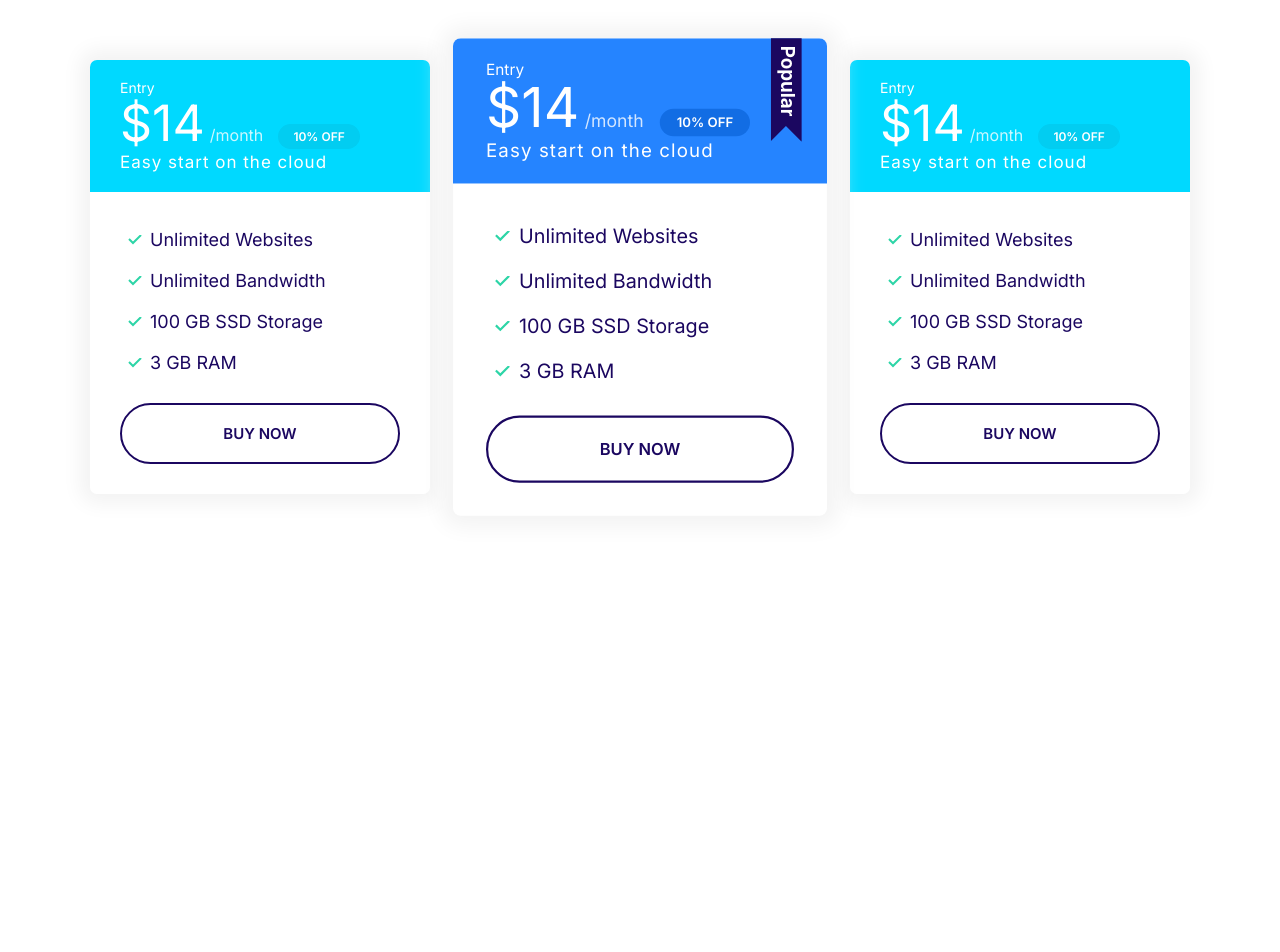
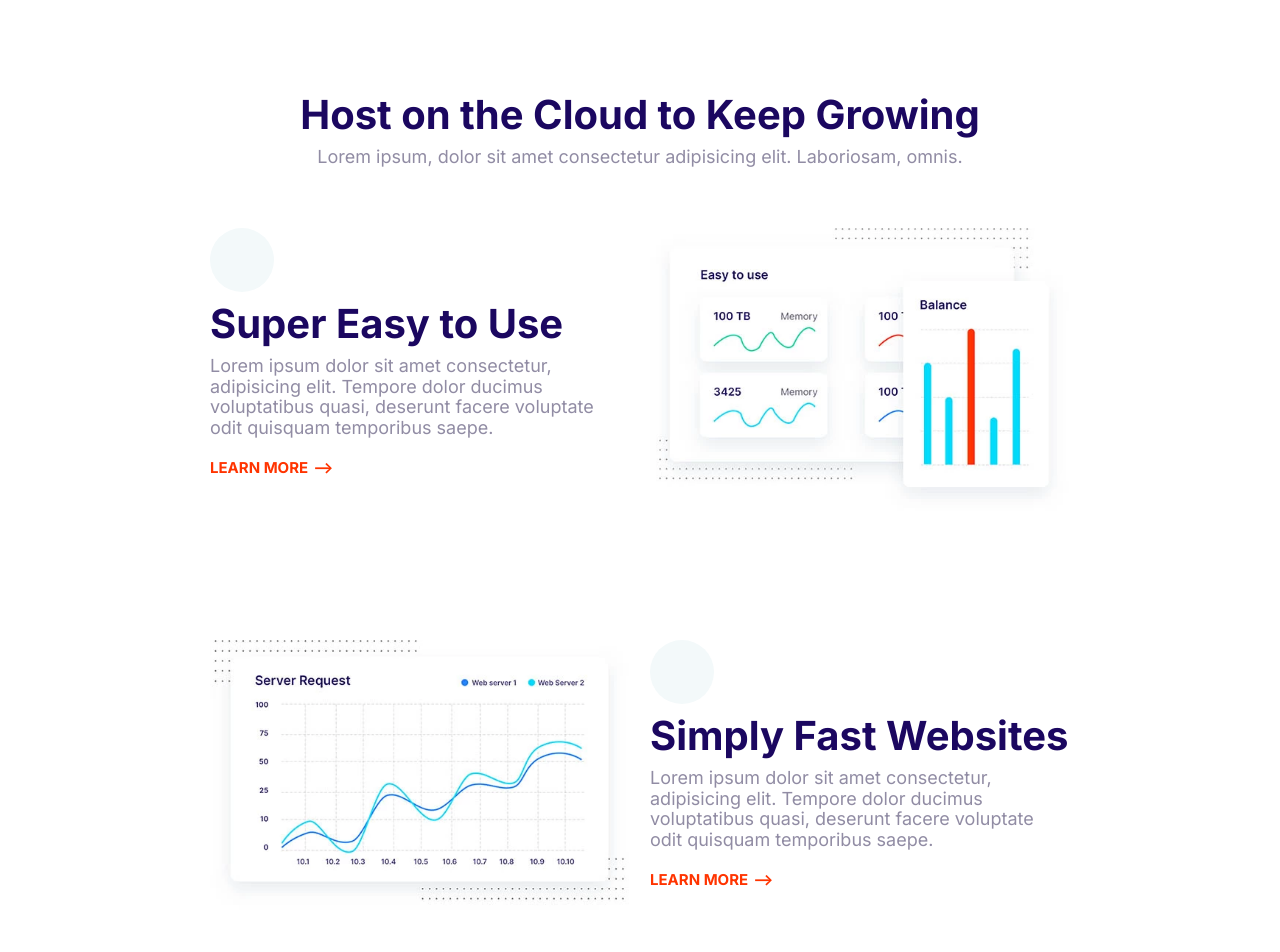
Before and after one commit to Oenghuswalsh/moshify, a plain HTML site: page index.html in a window 1280 px wide. Shown: the top 952 px of the page. Before the commit the page ends 800 px from the top, so only its background shows below. Drawn offline with Linux system fonts and the light colour scheme.

Commit message:
Build feature block component.

```diff
--- a/css/styles.css
+++ b/css/styles.css
@@ -754,3 +754,27 @@ a {
     max-width: 500px;
     margin: 0 auto;
   }
+
+  /* features */
+  .feature {
+    gap: 4rem 2rem;
+    margin: 12rem;
+  }
+
+  .feature:first-of-type {
+    margin-top: 6rem;
+  }
+
+  .feature__heading {
+    margin: 1rem 0;
+  }
+
+  .feature__image {
+    width: 100%;
+  }
+
+  @media screen and (min-width: 768px) {
+    .feature:nth-of-type(even) .feature__content {
+      order: 2;
+    }
+  }
--- a/index.html
+++ b/index.html
@@ -15,69 +15,95 @@
     <link rel="stylesheet" href="css/styles.css" />
   </head>
   <body>
-    <section class="block container block-plans">
-      <div class="grid grid--1x3">
-        <div class="plan">
-          <div class="card card--secondary">
-            <header class="card__header">
-              <h3 class="plan__name">Entry</h3>
-              <span class="plan__price">$14</span>
-              <span class="plan__billing-cycle">/month</span>
-              <span class="badge badge--secondary badge--small">10% OFF</span>
-              <span class="plan__description">Easy start on the cloud</span>
-            </header>
-            <div class="card__body">
-              <ul class="list list--tick">
-                <li class="list__item">Unlimited Websites</li>
-                <li class="list__item">Unlimited Bandwidth</li>
-                <li class="list__item">100 GB SSD Storage</li>
-                <li class="list__item">3 GB RAM</li>
-              </ul>
-              <button class="btn btn--outline btn--block">Buy Now</button>
-            </div>
-          </div>
+    <section class="block container">
+      <header class="block__header">
+        <h2>Host on the Cloud to Keep Growing</h2>
+        <p>
+          Lorem ipsum, dolor sit amet consectetur adipisicing elit. Laboriosam,
+          omnis.
+        </p>
+      </header>
+      <article class="grid grid--1x2 feature">
+        <div class="feature__content">
+          <span class="icon-container">
+            <svg class="icon icon--primary">
+              <use xlink:href="images/sprite.svg#easy"></use>
+            </svg>
+          </span>
+          <h2 class="feature__heading">Super Easy to Use</h2>
+          <p>
+            Lorem ipsum dolor sit amet consectetur, adipisicing elit. Tempore
+            dolor ducimus voluptatibus quasi, deserunt facere voluptate odit
+            quisquam temporibus saepe.
+          </p>
+          <a href="#" class="link-arrow">Learn More</a>
         </div>
-        <div class="plan plan--popular">
-          <div class="card card--primary">
-            <header class="card__header">
-              <h3 class="plan__name">Entry</h3>
-              <span class="plan__price">$14</span>
-              <span class="plan__billing-cycle">/month</span>
-              <span class="badge badge--primary badge--small">10% OFF</span>
-              <span class="plan__description">Easy start on the cloud</span>
-            </header>
-            <div class="card__body">
-              <ul class="list list--tick">
-                <li class="list__item">Unlimited Websites</li>
-                <li class="list__item">Unlimited Bandwidth</li>
-                <li class="list__item">100 GB SSD Storage</li>
-                <li class="list__item">3 GB RAM</li>
-              </ul>
-              <button class="btn btn--outline btn--block">Buy Now</button>
-            </div>
-          </div>
+        <picture>
+          <source
+            type="image/webp"
+            srcset="images/easy.webp 1x, images/easy@2x.webp 2x"
+          />
+          <source
+            type="image/jpg"
+            srcset="images/easy.jpg 1x, images/easy@2x.jpg 2x"
+          />
+          <img class="feature__image" src="images/easy@2x.jpg" alt="" />
+        </picture>
+      </article>
+      <article class="grid grid--1x2 feature">
+        <div class="feature__content">
+          <span class="icon-container">
+            <svg class="icon icon--primary">
+              <use xlink:href="images/sprite.svg#computer"></use>
+            </svg>
+          </span>
+          <h2 class="feature__heading">Simply Fast Websites</h2>
+          <p>
+            Lorem ipsum dolor sit amet consectetur, adipisicing elit. Tempore
+            dolor ducimus voluptatibus quasi, deserunt facere voluptate odit
+            quisquam temporibus saepe.
+          </p>
+          <a href="#" class="link-arrow">Learn More</a>
         </div>
-        <div class="plan">
-          <div class="card card--secondary">
-            <header class="card__header">
-              <h3 class="plan__name">Entry</h3>
-              <span class="plan__price">$14</span>
-              <span class="plan__billing-cycle">/month</span>
-              <span class="badge badge--secondary badge--small">10% OFF</span>
-              <span class="plan__description">Easy start on the cloud</span>
-            </header>
-            <div class="card__body">
-              <ul class="list list--tick">
-                <li class="list__item">Unlimited Websites</li>
-                <li class="list__item">Unlimited Bandwidth</li>
-                <li class="list__item">100 GB SSD Storage</li>
-                <li class="list__item">3 GB RAM</li>
-              </ul>
-              <button class="btn btn--outline btn--block">Buy Now</button>
-            </div>
-          </div>
+        <picture>
+          <source
+            type="image/webp"
+            srcset="images/fast.webp 1x, images/fast@2x.webp 2x"
+          />
+          <source
+            type="image/jpg"
+            srcset="images/fast.jpg 1x, images/fast@2x.jpg 2x"
+          />
+          <img class="feature__image" src="images/fast@2x.jpg" alt="" />
+        </picture>
+      </article>
+      <article class="grid grid--1x2 feature">
+        <div class="feature__content">
+          <span class="icon-container">
+            <svg class="icon icon--primary">
+              <use xlink:href="images/sprite.svg#wordpress"></use>
+            </svg>
+          </span>
+          <h2 class="feature__heading">Wordpress Made Easy</h2>
+          <p>
+            Lorem ipsum dolor sit amet consectetur, adipisicing elit. Tempore
+            dolor ducimus voluptatibus quasi, deserunt facere voluptate odit
+            quisquam temporibus saepe.
+          </p>
+          <a href="#" class="link-arrow">Learn More</a>
         </div>
-      </div>
+        <picture>
+          <source
+            type="image/webp"
+            srcset="images/wordpress.webp 1x, images/wordpress@2x.webp 2x"
+          />
+          <source
+            type="image/jpg"
+            srcset="images/wordpress.jpg 1x, images/wordpress@2x.jpg 2x"
+          />
+          <img class="feature__image" src="images/wordpress@2x.jpg" alt="" />
+        </picture>
+      </article>
     </section>
     <script src="js/main.js"></script>
   </body>
```
Also changed, not shown: css/components/feature_block.html (added, +90 -0 lines), images/easy.jpg (added), images/easy.webp (added), images/easy@2x.jpg (added), images/easy@2x.webp (added), images/fast.jpg (added), images/fast.webp (added), images/fast@2x.jpg (added), images/fast@2x.webp (added), images/support.jpg (added), images/support.webp (added), images/support@2x.jpg (added), images/support@2x.webp (added), images/wordpress.jpg (added), 3 more files.
